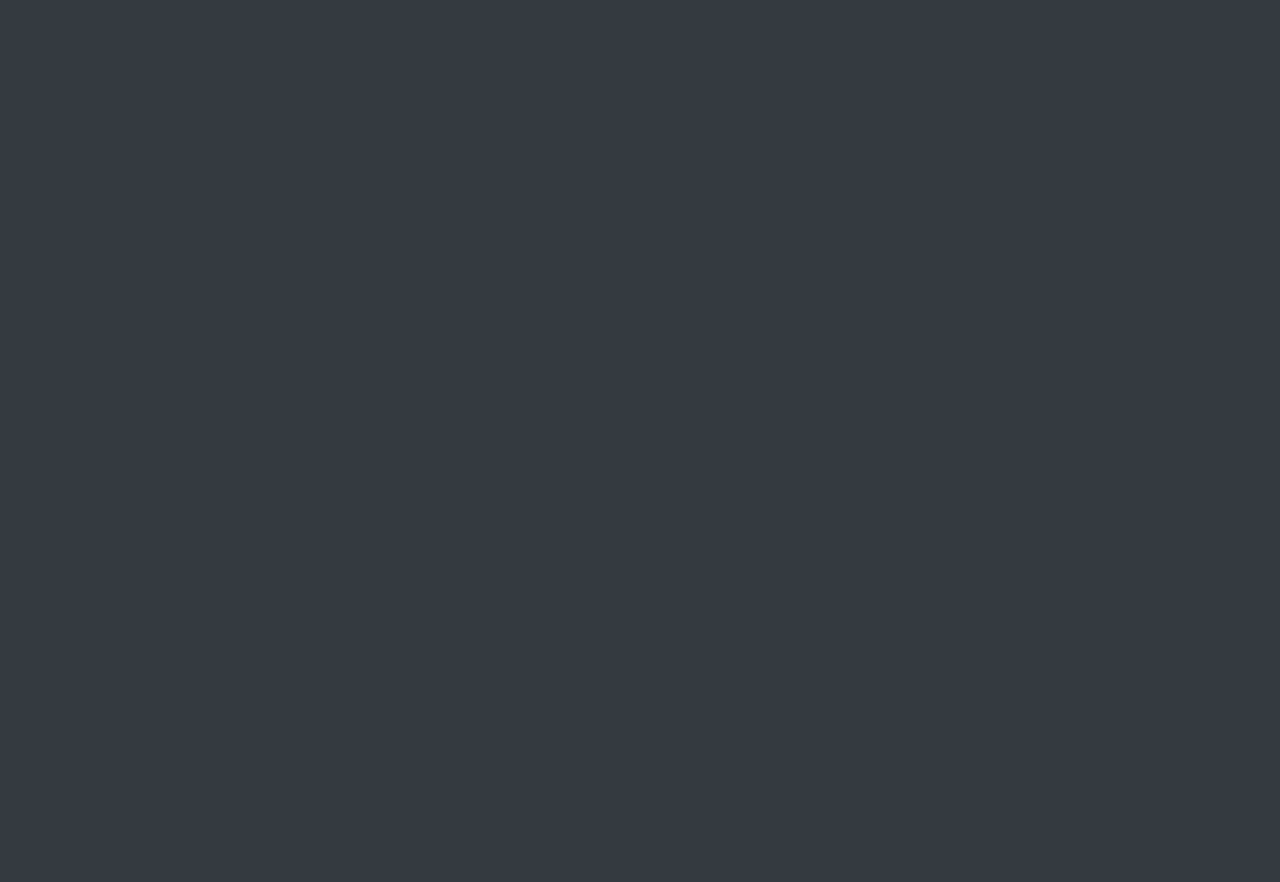
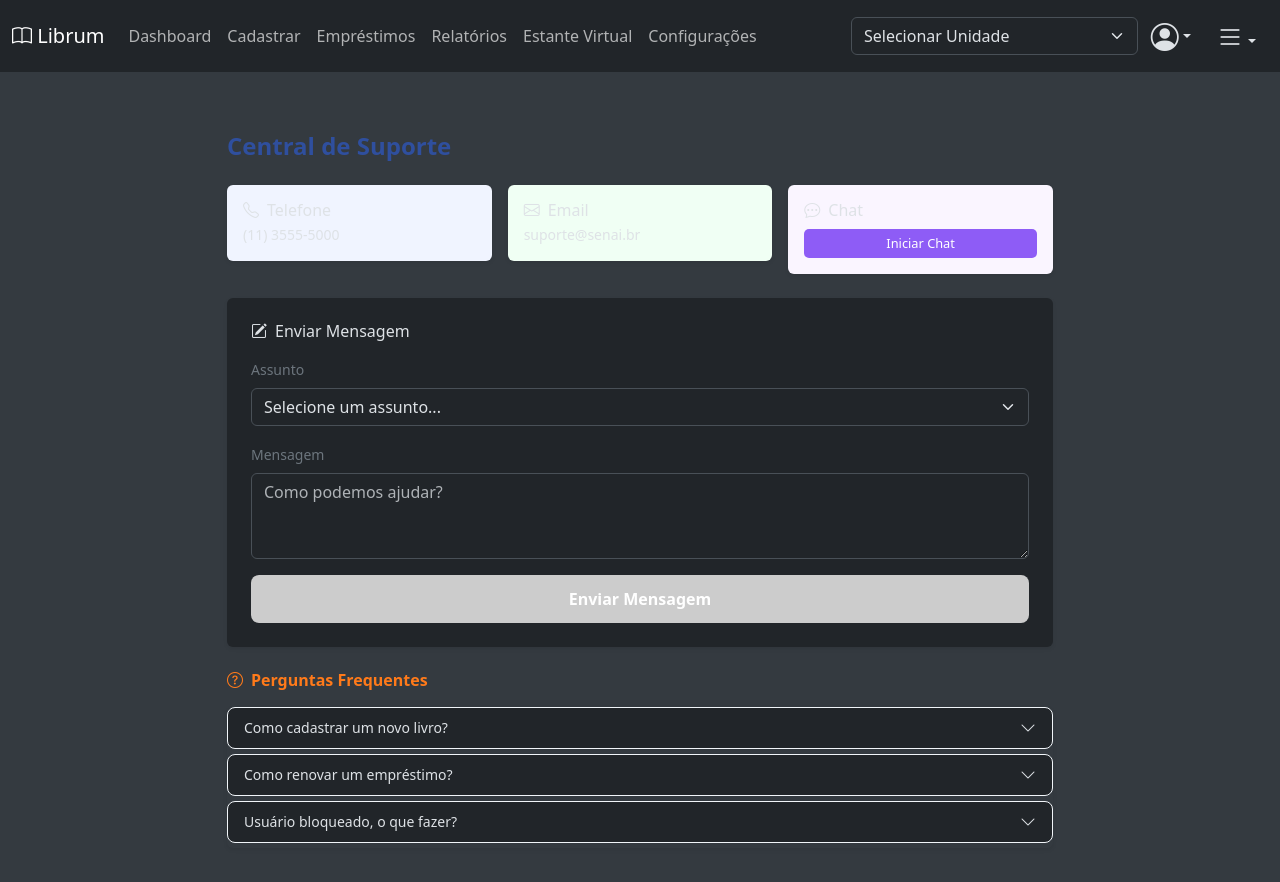
Before and after one commit to Librum-SGB/FRONT, an Angular app in the folder Librum/: page /suporte in a window 1280 px wide. Before the commit this address led to /. Shown: the top 882 px of the page. Before the commit the page ends 800 px from the top, so only its background shows below. Built offline with nearby package versions, Linux system fonts and the light colour scheme.

Commit message:
feat: implementação da estrutura inicial da tela de suporte e ajuste de rotas

```diff
--- a/Librum/src/app/app.routes.ts
+++ b/Librum/src/app/app.routes.ts
@@ -6,6 +6,7 @@ import { TelaLoginComponent } from './pages/tela-login/tela-login';
 import { EditarExcluirMaterial } from './pages/editar-excluir-material/editar-excluir-material';
 import { EsqueciSenhaComponent } from './pages/esqueci-senha/esqueci-senha';
 import { CadastroBibliotecariaComponent } from './pages/cadastro-bibliotecaria/cadastro-bibliotecaria';
+import { TelaSuporte } from './pages/tela-suporte/tela-suporte';
 
 export const routes: Routes = [
   { path: '', component: TelaLoginComponent },
@@ -15,4 +16,6 @@ export const routes: Routes = [
   { path: 'cadastrarMaterial', component: CadastrarMaterial },
   { path: 'editarExcluirMaterial', component: EditarExcluirMaterial },
   { path: 'cadastro-bibliotecaria', component: CadastroBibliotecariaComponent },
+  { path: 'suporte', component: TelaSuporte },
+
 ];
--- /dev/null
+++ b/Librum/src/app/pages/tela-suporte/tela-suporte.html
@@ -0,0 +1,60 @@
+<div class="container py-4">
+  <h4 class="mb-4">Central de Suporte</h4>
+
+  <div class="row g-3 mb-4">
+    <div class="col-md-4">
+      <div class="card p-3 border-0 shadow-sm card-contato-azul">
+        <h6 class="mb-1"><i class="bi bi-telephone me-2"></i>Telefone</h6>
+        <p class="small mb-0">(11) 3555-5000</p>
+      </div>
+    </div>
+    <div class="col-md-4">
+      <div class="card p-3 border-0 shadow-sm card-contato-verde">
+        <h6 class="mb-1"><i class="bi bi-envelope me-2"></i>Email</h6>
+        <p class="small mb-0">suporte@senai.br</p>
+      </div>
+    </div>
+    <div class="col-md-4">
+      <div class="card p-3 border-0 shadow-sm card-contato-roxo">
+        <h6 class="mb-1"><i class="bi bi-chat-dots me-2"></i>Chat</h6>
+        <button class="btn-chat-suporte">Iniciar Chat</button>
+      </div>
+    </div>
+  </div>
+
+  <div class="card p-4 border-0 shadow-sm mb-4">
+    <h6 class="mb-3"><i class="bi bi-pencil-square me-2"></i>Enviar Mensagem</h6>
+    <form [formGroup]="supportForm" (ngSubmit)="enviarMensagem()">
+      <div class="mb-3">
+        <label class="form-label small text-secondary">Assunto</label>
+        <select class="form-select" formControlName="assunto">
+          <option value="">Selecione um assunto...</option>
+          <option value="duvida">Dúvida</option>
+          <option value="erro">Erro</option>
+        </select>
+      </div>
+      <div class="mb-3">
+        <label class="form-label small text-secondary">Mensagem</label>
+        <textarea class="form-control" rows="3" formControlName="mensagem" placeholder="Como podemos ajudar?"></textarea>
+      </div>
+      <button type="submit" class="btn-enviar-suporte" [disabled]="supportForm.invalid">
+        Enviar Mensagem
+      </button>
+    </form>
+  </div>
+
+  <div class="mb-4">
+    <h6 class="mb-3 faq-title"><i class="bi bi-question-circle me-2"></i>Perguntas Frequentes</h6>
+    <div class="list-group shadow-sm">
+      <div *ngFor="let item of faqs; let i = index" class="list-group-item list-group-item-action" (click)="toggleFaq(i)">
+        <div class="d-flex justify-content-between align-items-center">
+          <span class="small fw-medium">{{ item.question }}</span>
+          <i class="bi" [class.bi-chevron-down]="!item.open" [class.bi-chevron-up]="item.open"></i>
+        </div>
+        <div *ngIf="item.open" class="mt-2 small text-secondary">
+          {{ item.answer }}
+        </div>
+      </div>
+    </div>
+  </div>
+</div>
--- /dev/null
+++ b/Librum/src/app/pages/tela-suporte/tela-suporte.scss
@@ -0,0 +1,53 @@
+.container {
+  max-width: 850px;
+  margin-top: 20px;
+}
+
+h4 {
+  color: var(--cor-azul-escuro);
+  font-weight: 600;
+}
+
+.card-contato-azul { background-color: #f0f4ff; }
+.card-contato-verde { background-color: #f0fff4; }
+.card-contato-roxo { background-color: #faf5ff; }
+
+.btn-chat-suporte {
+  background-color: var(--cor-roxo);
+  color: white;
+  border: none;
+  width: 100%;
+  font-size: 0.8rem;
+  padding: 5px;
+  border-radius: 5px;
+  margin-top: 5px;
+}
+
+.btn-enviar-suporte {
+  background-color: #1f2f6b;
+  color: white;
+  border: none;
+  width: 100%;
+  padding: 12px;
+  border-radius: 8px;
+  font-weight: 600;
+  &:disabled {
+    background-color: #ccc;
+    cursor: not-allowed;
+  }
+}
+
+.faq-title {
+  color: var(--cor-laranja);
+  font-weight: 600;
+}
+
+.list-group-item {
+  border: 1px solid #f1f5f9;
+  cursor: pointer;
+  margin-bottom: 5px;
+  border-radius: 8px !important;
+  &:hover {
+    background-color: #f8fafc;
+  }
+}
--- /dev/null
+++ b/Librum/src/app/pages/tela-suporte/tela-suporte.ts
@@ -0,0 +1,40 @@
+import { Component, OnInit } from '@angular/core';
+import { FormBuilder, FormGroup, Validators, ReactiveFormsModule } from '@angular/forms';
+import { CommonModule } from '@angular/common';
+
+@Component({
+  selector: 'app-tela-suporte',
+  standalone: true,
+  imports: [CommonModule, ReactiveFormsModule],
+  templateUrl: './tela-suporte.html',
+  styleUrls: ['./tela-suporte.scss']
+})
+export class TelaSuporte implements OnInit {
+  supportForm!: FormGroup;
+
+  faqs = [
+    { question: 'Como cadastrar um novo livro?', answer: 'Vá no menu Cadastrar Material e preencha os dados.', open: false },
+    { question: 'Como renovar um empréstimo?', answer: 'Acesse Empréstimos Ativos e clique em renovar.', open: false },
+    { question: 'Usuário bloqueado, o que fazer?', answer: 'Regularize as pendências no perfil do usuário.', open: false }
+  ];
+
+  constructor(private fb: FormBuilder) {}
+
+  ngOnInit(): void {
+    this.supportForm = this.fb.group({
+      assunto: ['', Validators.required],
+      mensagem: ['', [Validators.required, Validators.minLength(5)]]
+    });
+  }
+
+  toggleFaq(index: number) {
+    this.faqs[index].open = !this.faqs[index].open;
+  }
+
+  enviarMensagem() {
+    if (this.supportForm.valid) {
+      alert('Mensagem enviada com sucesso!');
+      this.supportForm.reset();
+    }
+  }
+}
--- a/Librum/src/app/shared/component/navbar/navbar.html
+++ b/Librum/src/app/shared/component/navbar/navbar.html
@@ -184,11 +184,12 @@
           </li>
 
           <li>
-            <a class="dropdown-item d-flex align-items-center gap-2" href="#">
-              <i class="bi bi-question-circle"></i>
-              Suporte
-            </a>
-          </li>
+  <a class="dropdown-item d-flex align-items-center gap-2" routerLink="/suporte">
+    <i class="bi bi-question-circle"></i>
+    Suporte
+  </a>
+</li>
+
 
           <li>
             <a class="dropdown-item d-flex align-items-center gap-2 text-danger" href="#">
```
Also changed, not shown: 1 other file (tests, documents, lock files or other folders).
